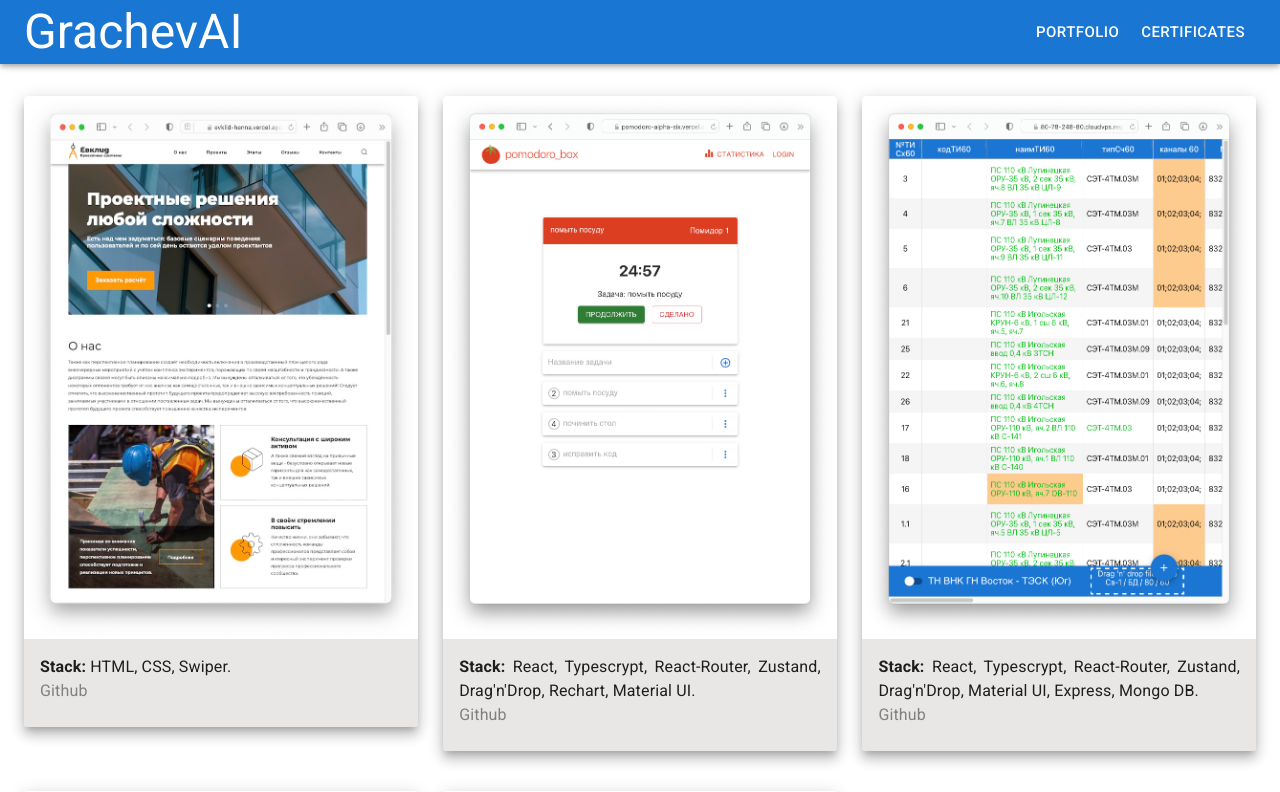
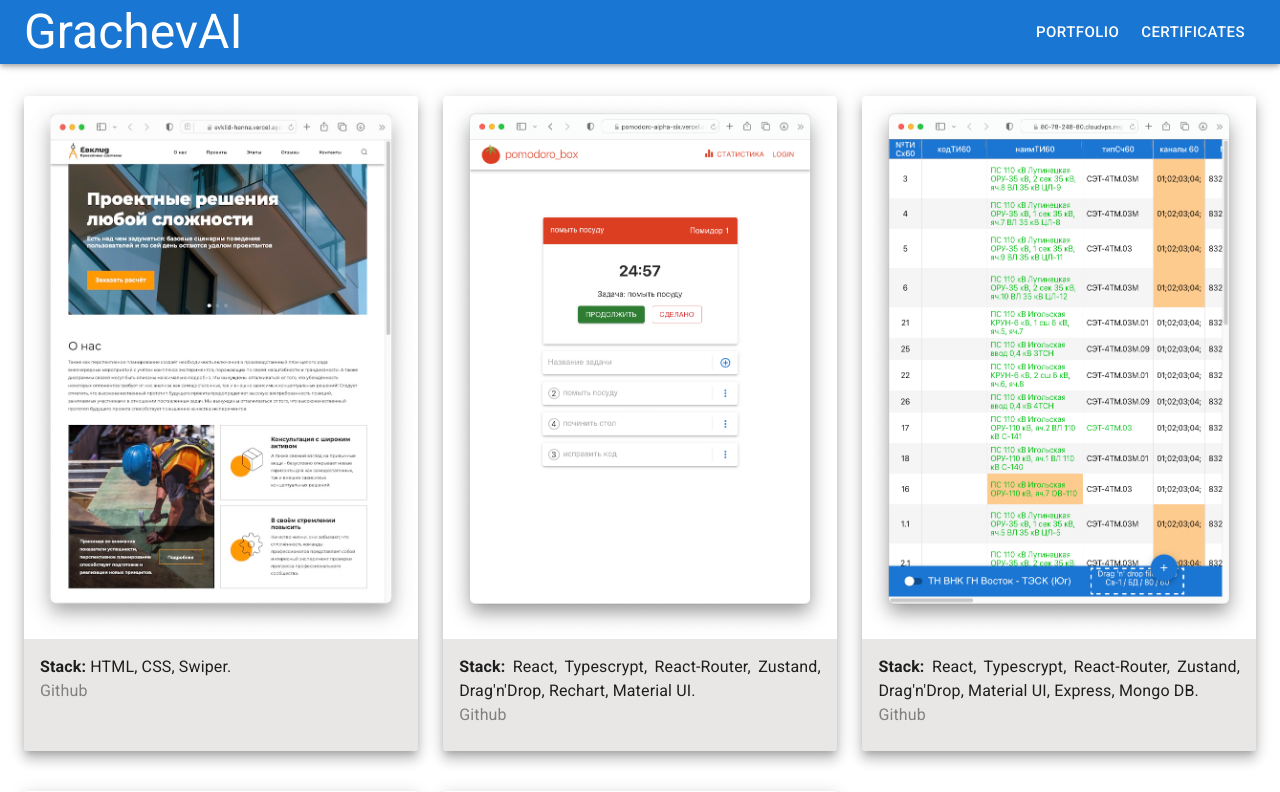
Before and after one commit to alex8023g/grachev-ai, a React (Create React App) app: page / in a window 1280 px wide. Shown: the top 792 px of the page. Built offline with nearby package versions, Linux system fonts and the light colour scheme.

Commit message:
improve styles CardContent

```diff
--- a/src/CardSite/CardSite.tsx
+++ b/src/CardSite/CardSite.tsx
@@ -16,7 +16,8 @@ export function CardSite({ href, image, stack, github }: Props) {
   return (
     <Card
       // sx={{ width: { xs: '100%', sm: 400 } }}
-      // sx={{ width: '150px' }}
+      // sx={{ width: { xs: '100%', sm: 400 } }}
+      sx={{ height: '100%' }}
       elevation={9}
     >
       <CardActionArea>
@@ -36,7 +37,7 @@ export function CardSite({ href, image, stack, github }: Props) {
       <CardContent
         sx={{
           backgroundColor: '#e8e7e6',
-          // height: '100px'
+          minHeight: '100%',
         }}
       >
         {/* <Typography variant='body2' color='text.secondary'>
--- a/src/CardSite/cardsite.module.css
+++ b/src/CardSite/cardsite.module.css
@@ -1,4 +1,5 @@
 .p {
+  height: 100%;
   text-align: justify;
   line-height: 1.5;
 }
```
